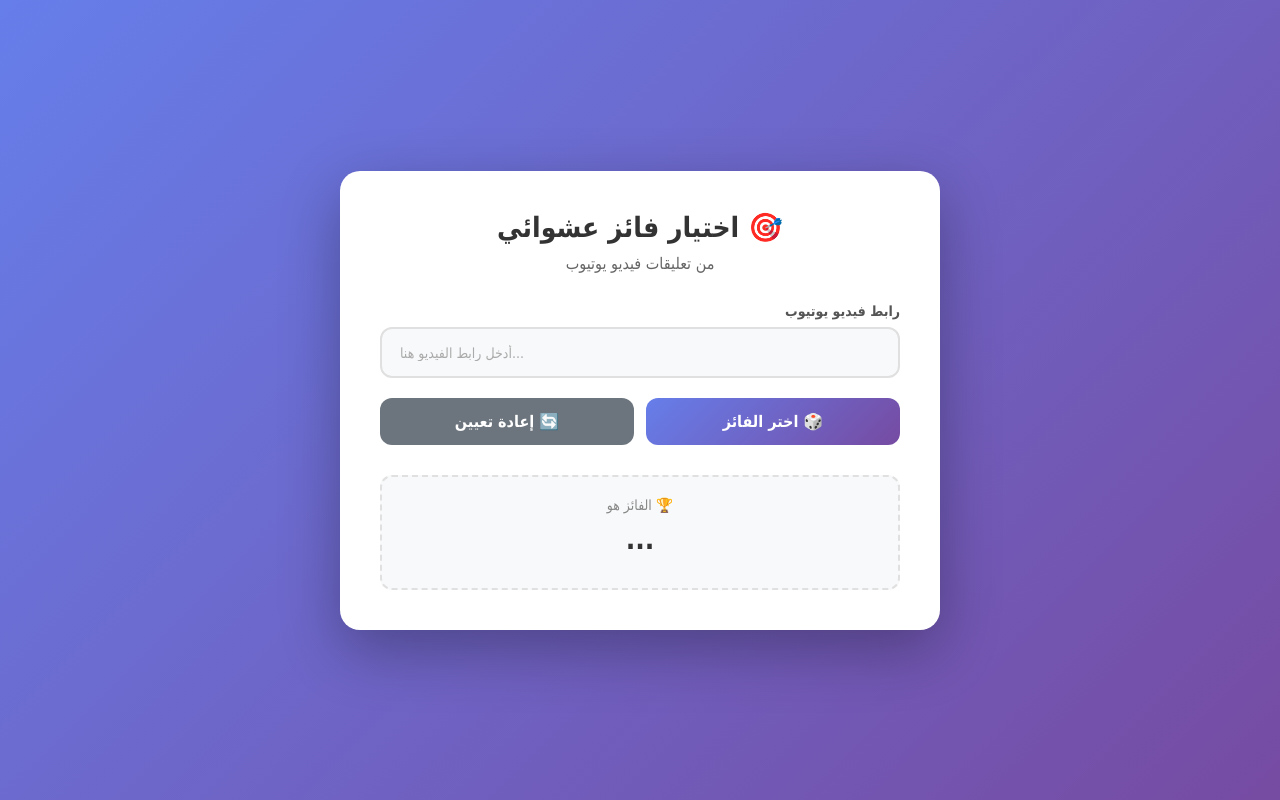
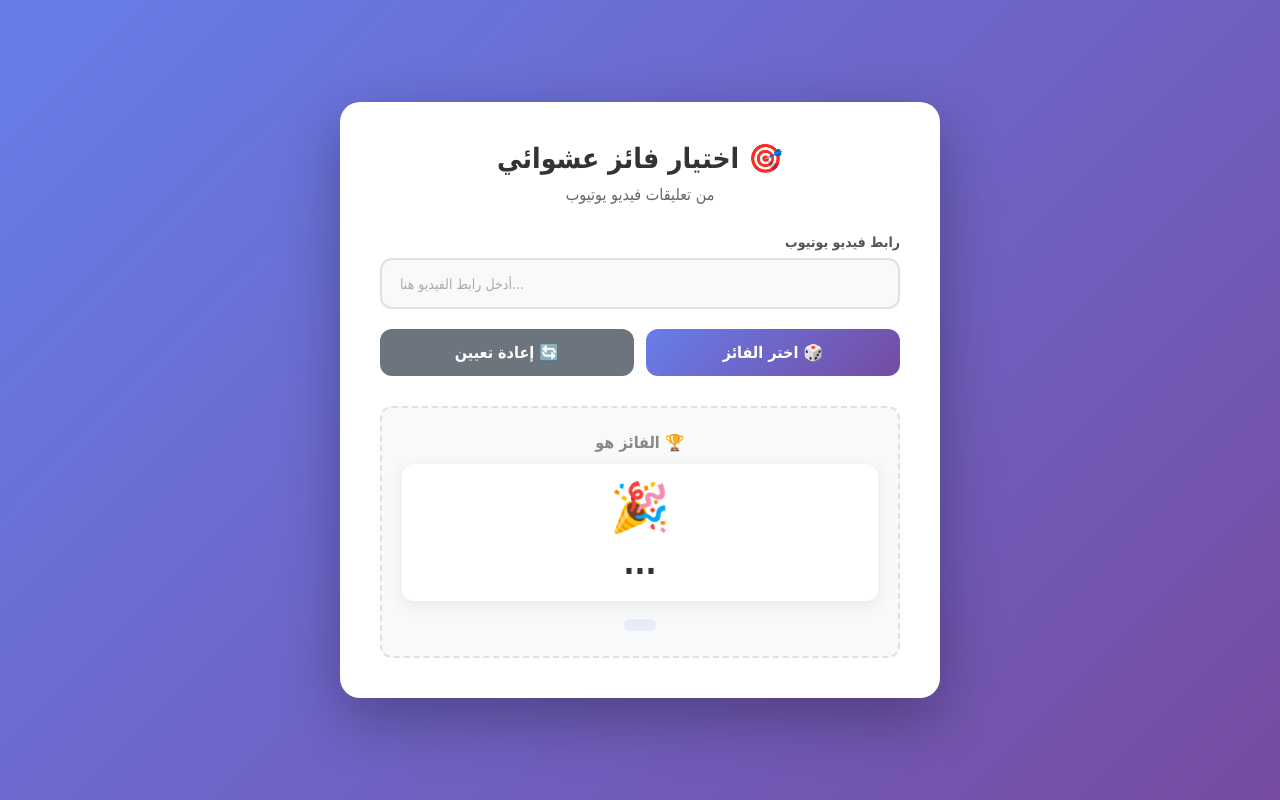
Before and after one commit to amargf/youtube-winner, a Flask app: page / in a window 1280 px wide. Run offline with Flask 3, Linux system fonts and the light colour scheme.

Commit message:
Enhance result container styles and add confetti
Updated styles and added confetti effects for winners.

```diff
--- a/templates/index.html
+++ b/templates/index.html
@@ -132,38 +132,52 @@
 
         .result-container {
             margin-top: 30px;
-            padding: 20px;
+            padding: 25px 20px;
             background: #f8f9fa;
             border-radius: 12px;
-            min-height: 100px;
+            min-height: 120px;
             display: flex;
             flex-direction: column;
             align-items: center;
             justify-content: center;
             border: 2px dashed #e0e0e0;
             transition: all 0.5s ease;
+            position: relative;
         }
 
         .result-container.has-winner {
             border-color: #667eea;
             background: linear-gradient(135deg, #f8f9fa 0%, #eef1ff 100%);
             border-style: solid;
+            box-shadow: 0 0 30px rgba(102, 126, 234, 0.2);
         }
 
         .result-label {
             color: #888;
-            font-size: 14px;
+            font-size: 16px;
+            margin-bottom: 12px;
+            font-weight: bold;
+        }
+
+        .winner-wrapper {
+            width: 100%;
+            text-align: center;
+            padding: 15px;
+            background: white;
+            border-radius: 12px;
+            box-shadow: 0 4px 15px rgba(0, 0, 0, 0.08);
             margin-bottom: 10px;
         }
 
         .winner-text {
-            font-size: 28px;
+            font-size: 32px;
             font-weight: bold;
             color: #333;
             text-align: center;
             word-wrap: break-word;
             max-width: 100%;
             animation: fadeInUp 0.6s ease;
+            line-height: 1.4;
         }
 
         .winner-text.highlight {
@@ -171,12 +185,38 @@
             -webkit-background-clip: text;
             -webkit-text-fill-color: transparent;
             background-clip: text;
+            font-size: 36px;
+            text-shadow: 0 2px 20px rgba(102, 126, 234, 0.3);
+        }
+
+        /* إضافة تأثيرات إضافية للفائز */
+        .winner-text.highlight::before {
+            content: "🏆 ";
+            -webkit-text-fill-color: initial;
+            color: #fbbf24;
+        }
+
+        .winner-text.highlight::after {
+            content: " 🏆";
+            -webkit-text-fill-color: initial;
+            color: #fbbf24;
         }
 
         .comment-count {
-            margin-top: 12px;
+            margin-top: 8px;
             color: #666;
-            font-size: 14px;
+            font-size: 15px;
+            font-weight: 500;
+            background: rgba(102, 126, 234, 0.1);
+            padding: 6px 16px;
+            border-radius: 20px;
+            display: inline-block;
+        }
+
+        .winner-emoji {
+            font-size: 48px;
+            display: block;
+            margin-bottom: 5px;
         }
 
         .error-message {
@@ -209,6 +249,33 @@
             display: block;
         }
 
+        /* إضافة تأثيرات احتفالية */
+        .confetti-container {
+            position: fixed;
+            top: 0;
+            left: 0;
+            width: 100%;
+            height: 100%;
+            pointer-events: none;
+            z-index: 9999;
+            overflow: hidden;
+        }
+
+        .confetti {
+            position: absolute;
+            width: 10px;
+            height: 10px;
+            top: -10px;
+            animation: confettiFall linear forwards;
+        }
+
+        @keyframes confettiFall {
+            to {
+                transform: translateY(100vh) rotate(720deg);
+                opacity: 0;
+            }
+        }
+
         /* Animations */
         @keyframes spin {
             0% { transform: rotate(0deg); }
@@ -218,11 +285,11 @@
         @keyframes fadeInUp {
             from {
                 opacity: 0;
-                transform: translateY(20px);
+                transform: translateY(30px) scale(0.9);
             }
             to {
                 opacity: 1;
-                transform: translateY(0);
+                transform: translateY(0) scale(1);
             }
         }
 
@@ -230,6 +297,15 @@
             0%, 100% { transform: translateX(0); }
             25% { transform: translateX(-10px); }
             75% { transform: translateX(10px); }
+        }
+
+        @keyframes pulse {
+            0%, 100% { transform: scale(1); }
+            50% { transform: scale(1.05); }
+        }
+
+        .winner-text.highlight {
+            animation: fadeInUp 0.6s ease, pulse 2s ease-in-out infinite;
         }
 
         /* Responsive Design */
@@ -243,7 +319,11 @@
             }
 
             .winner-text {
-                font-size: 22px;
+                font-size: 24px;
+            }
+
+            .winner-text.highlight {
+                font-size: 28px;
             }
 
             .button-group {
@@ -253,6 +333,14 @@
             button {
                 padding: 12px 20px;
                 font-size: 15px;
+            }
+
+            .winner-emoji {
+                font-size: 36px;
+            }
+
+            .winner-wrapper {
+                padding: 12px;
             }
         }
 
@@ -268,6 +356,10 @@
             input[type="text"] {
                 padding: 12px 14px;
                 font-size: 14px;
+            }
+
+            .winner-text.highlight {
+                font-size: 22px;
             }
         }
     </style>
@@ -296,22 +388,30 @@
 
         <div class="result-container" id="resultContainer">
             <span class="result-label">🏆 الفائز هو</span>
-            <div class="winner-text" id="winnerText">...</div>
+            <div class="winner-wrapper" id="winnerWrapper">
+                <span class="winner-emoji" id="winnerEmoji">🎉</span>
+                <div class="winner-text" id="winnerText">...</div>
+            </div>
             <div class="comment-count" id="commentCount"></div>
         </div>
 
         <div class="error-message" id="errorMessage"></div>
     </div>
 
+    <!-- حاوية الكنفيتي -->
+    <div class="confetti-container" id="confettiContainer"></div>
+
     <script>
         const videoUrlInput = document.getElementById('videoUrl');
         const pickBtn = document.getElementById('pickBtn');
         const resetBtn = document.getElementById('resetBtn');
         const winnerText = document.getElementById('winnerText');
+        const winnerEmoji = document.getElementById('winnerEmoji');
         const commentCount = document.getElementById('commentCount');
         const resultContainer = document.getElementById('resultContainer');
         const errorMessage = document.getElementById('errorMessage');
         const loader = document.getElementById('loader');
+        const confettiContainer = document.getElementById('confettiContainer');
 
         // إزالة حالة الفائز عند تغيير الرابط
         videoUrlInput.addEventListener('input', () => {
@@ -351,13 +451,18 @@
                 // عرض الفائز
                 winnerText.textContent = data.winner;
                 winnerText.className = 'winner-text highlight';
+                winnerEmoji.textContent = '🎉';
                 commentCount.textContent = `من بين ${data.total_comments} تعليق`;
                 resultContainer.classList.add('has-winner');
+
+                // إظهار الكنفيتي
+                showConfetti();
 
             } catch (error) {
                 showError(error.message);
                 winnerText.textContent = '❌';
                 winnerText.className = 'winner-text';
+                winnerEmoji.textContent = '😅';
             } finally {
                 pickBtn.disabled = false;
                 loader.classList.remove('show');
@@ -370,14 +475,17 @@
             resetResult();
             hideError();
             videoUrlInput.focus();
+            confettiContainer.innerHTML = '';
         });
 
         // دالة إعادة تعيين النتيجة
         function resetResult() {
             winnerText.textContent = '...';
             winnerText.className = 'winner-text';
+            winnerEmoji.textContent = '🎉';
             commentCount.textContent = '';
             resultContainer.classList.remove('has-winner');
+            confettiContainer.innerHTML = '';
         }
 
         // دالة عرض الخطأ
@@ -391,6 +499,30 @@
             errorMessage.classList.remove('show');
         }
 
+        // دالة إظهار الكنفيتي
+        function showConfetti() {
+            confettiContainer.innerHTML = '';
+            const colors = ['#667eea', '#764ba2', '#fbbf24', '#34d399', '#f472b6', '#60a5fa', '#fb923c'];
+            const shapes = ['●', '■', '▲', '★', '♦', '♥', '✦'];
+
+            for (let i = 0; i < 60; i++) {
+                const confetti = document.createElement('div');
+                confetti.className = 'confetti';
+                confetti.textContent = shapes[Math.floor(Math.random() * shapes.length)];
+                confetti.style.left = Math.random() * 100 + '%';
+                confetti.style.color = colors[Math.floor(Math.random() * colors.length)];
+                confetti.style.fontSize = (Math.random() * 16 + 10) + 'px';
+                confetti.style.animationDuration = (Math.random() * 2 + 2) + 's';
+                confetti.style.animationDelay = (Math.random() * 1.5) + 's';
+                confettiContainer.appendChild(confetti);
+            }
+
+            // إزالة الكنفيتي بعد 5 ثواني
+            setTimeout(() => {
+                confettiContainer.innerHTML = '';
+            }, 5000);
+        }
+
         // الضغط على Enter لتشغيل الاختيار
         videoUrlInput.addEventListener('keypress', (e) => {
             if (e.key === 'Enter') {
@@ -398,7 +530,7 @@
             }
         });
 
-        // تحميل تلقائي للرابط من الحافظة (اختياري)
+        // تحميل تلقائي للرابط من الحافظة
         if (navigator.clipboard) {
             document.addEventListener('paste', async (e) => {
                 const text = await navigator.clipboard.readText();
```
